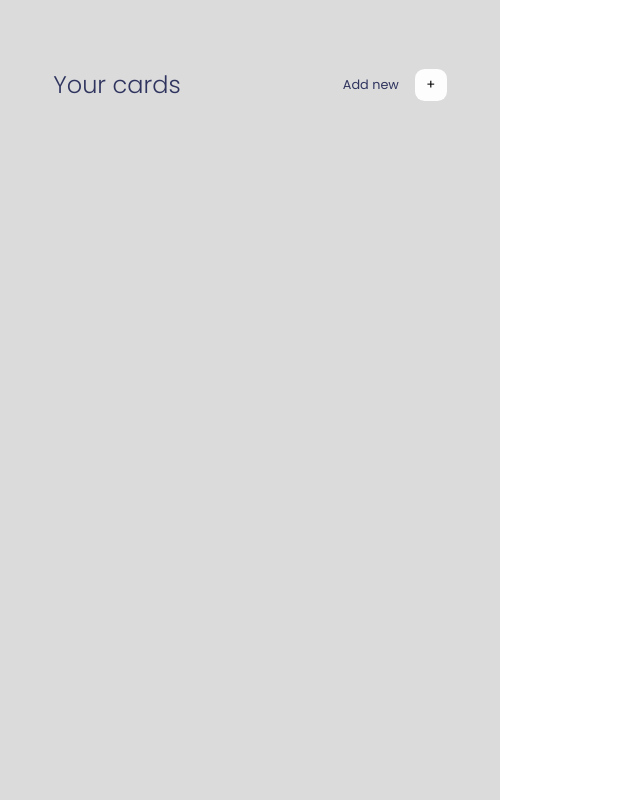
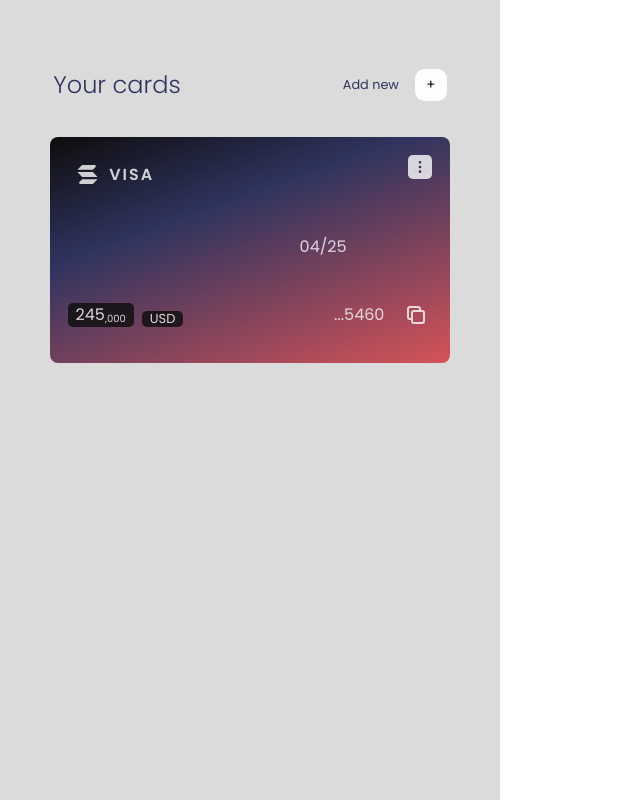
Before and after one commit to billionsjoel/quickTrans, a React (Create React App) app: page / in a window 1280 px wide. Shown: the whole page, without its empty margins (0-640 px from the left). Built offline with nearby package versions, Linux system fonts and the light colour scheme.

Commit message:
Add visaCrad component

```diff
--- a/src/components/Visa.js
+++ b/src/components/Visa.js
@@ -15,7 +15,7 @@ const Visa = () => (
         </div>
       </div>
     </div>
-
+    <VisaCard />
 
 
   </div>
```
